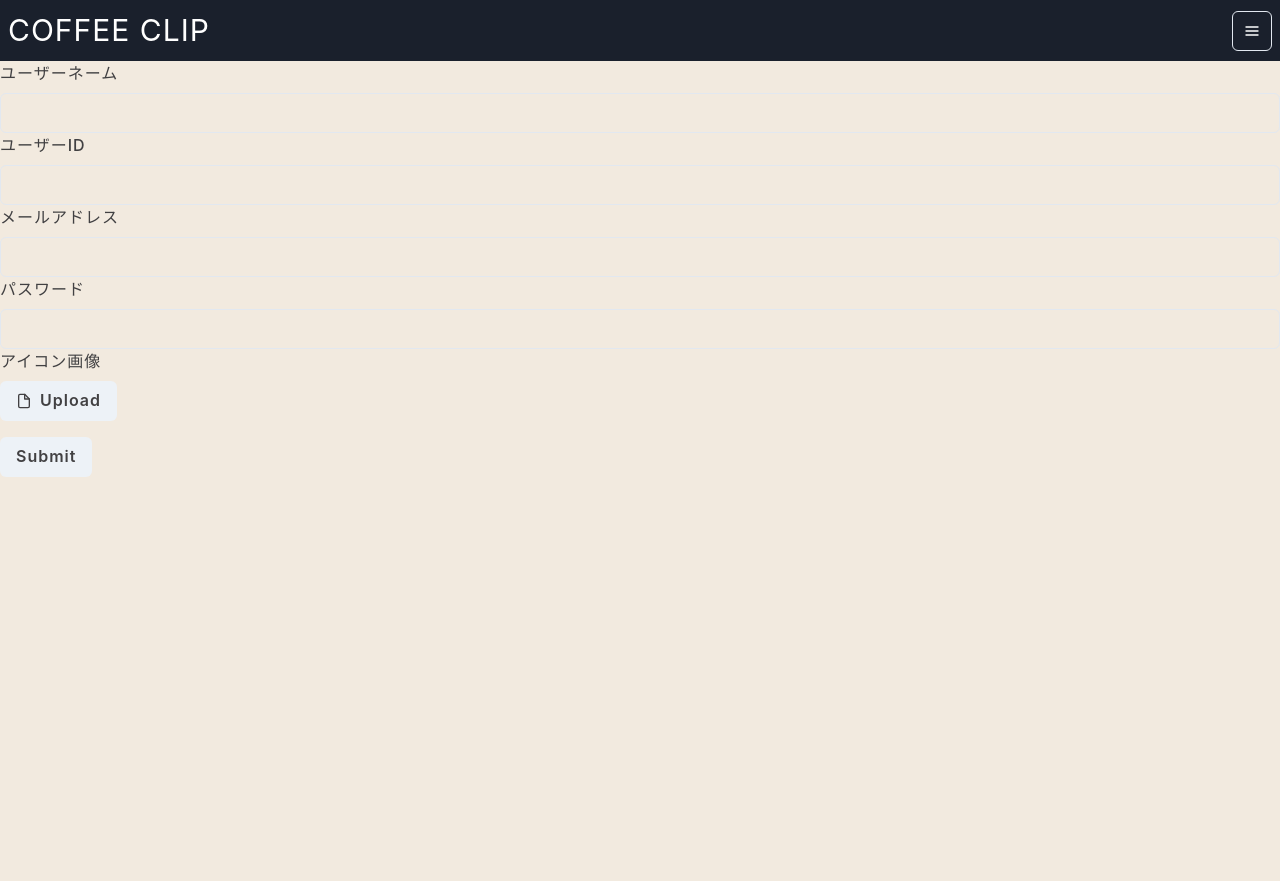
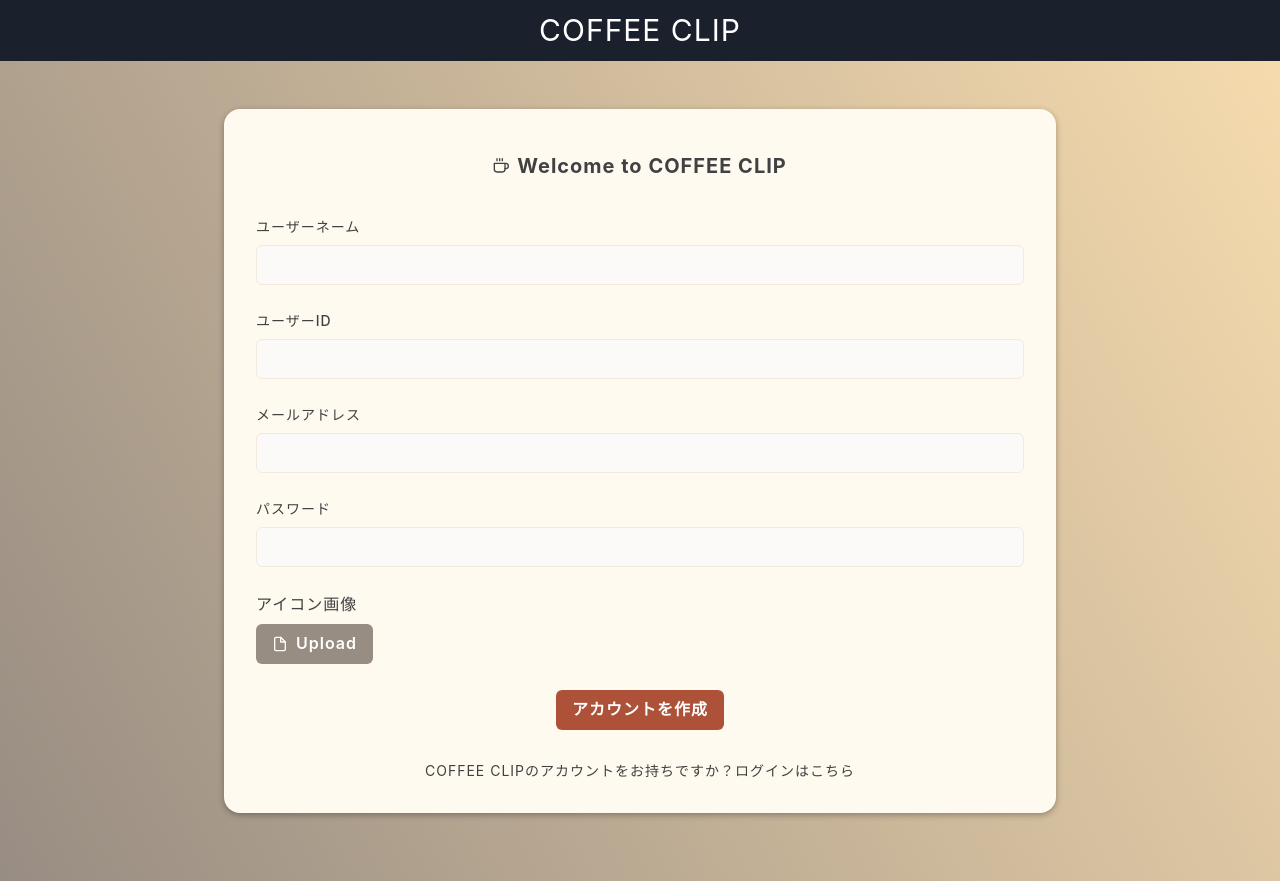
Before and after one commit to ccj7/coffee-clip, a Next.js app in the folder front/: page /user/signup in a window 1280 px wide. Before the commit the page ends 800 px from the top, so only its background shows below. Built offline with nearby package versions, Linux system fonts and the light colour scheme; no server answers.

Commit message:
fix: SignUp画面CSS追加

```diff
--- /dev/null
+++ b/front/components/Header.tsx
@@ -0,0 +1,25 @@
+import {
+  Box,
+  HStack,
+  Text,
+  Center,
+  Link
+} from '@chakra-ui/react'
+
+function Header() {
+  return (
+    <Box>
+        <HStack p="2" bg="gray.800" color="white">
+          <Center w='100%'>
+            <Link
+              href="/"
+              _hover={{ borderBottom: 'none' }}>
+              <Text fontSize="3xl">COFFEE CLIP</Text>
+            </Link>
+          </Center>
+        </HStack>
+    </Box>
+  )
+}
+
+export default Header
--- a/front/components/ImageUpload.tsx
+++ b/front/components/ImageUpload.tsx
@@ -91,7 +91,10 @@ function ImageUpload(props: any) {
               handleChangeImage(e.target.files)
             }}
           />
-          <Button leftIcon={<Icon as={FiFile} />}>Upload</Button>
+          <Button
+            backgroundColor='brand.color4'
+            color='white'
+            leftIcon={<Icon as={FiFile} />}>Upload</Button>
         </InputGroup>
         <FormErrorMessage>
           {errors.thema && errors?.thema.message}
--- a/front/components/InputForm.tsx
+++ b/front/components/InputForm.tsx
@@ -24,8 +24,11 @@ function InputForm(props: any) {
   return (
     <>
       <FormControl isInvalid={errors[thema]}>
-        <FormLabel htmlFor={thema}>{text}</FormLabel>
+        <FormLabel fontSize='sm' htmlFor={thema}>{text}</FormLabel>
         <Input
+          mb='25px'
+          bg='#FCFAF8'
+          borderColor='brand.color6'
           id={thema}
           {...methods.register(thema, {
             // required: true,
--- a/front/pages/user/signup.tsx
+++ b/front/pages/user/signup.tsx
@@ -6,14 +6,15 @@ import axios from 'axios'
 
 import { createUserWithEmailAndPassword, getAuth } from 'firebase/auth'
 import firebase from '../../auth/firebaseConfig'
-import { useAuthContext } from '../../auth/AuthContext'
 import { isLoggedIn } from '../../util'
 
-import Header from '../../components/shop/Header'
+import Header from '../../components/Header'
 import InputForm from '../../components/InputForm'
 import ImageUpload from '../../components/ImageUpload'
 
-import { Button } from '@chakra-ui/react'
+import { Box, Button, Heading, Center, HStack } from '@chakra-ui/react'
+import { FiCoffee } from 'react-icons/fi'
+import Link from 'next/link'
 
 const Signup: WithGetAccessControl<VFC> = () => {
   const methods = useForm()
@@ -56,12 +57,29 @@ const Signup: WithGetAccessControl<VFC> = () => {
       })
   }
   return (
-    <div>
+    <Box
+      background="#988d83"
+      backgroundImage="linear-gradient(62deg, #988d83 0%, #f7dcae 100%)"
+      pb='20px'>
       <Head>
         <title>ユーザー Sign-Up</title>
         <meta name="Sign-Up" content="ユーザー サインアップ" />
       </Head>
       <Header />
+      <Box
+        w={{ base: '80%', md: '65%' }}
+        ml="auto" mr="auto">
+        <Box
+          my={12} p={8}
+          borderRadius='16px'
+          backgroundColor='orange.50'
+          boxShadow='0px 2px 6px rgba(0, 0, 0, 0.3)'>
+          <Center h='50px' mb='25px'>
+            <HStack color='brand.color1'>
+              <FiCoffee />
+              <Heading as='h2' size='md'>Welcome to COFFEE CLIP</Heading>
+            </HStack>
+          </Center>
           <FormProvider {...methods}>
             <form onSubmit={methods.handleSubmit(onSubmit)}>
               <InputForm thema="display_name" text="ユーザーネーム" />
@@ -69,12 +87,23 @@ const Signup: WithGetAccessControl<VFC> = () => {
               <InputForm thema="email" text="メールアドレス" />
               <InputForm thema="password" text="パスワード" />
               <ImageUpload size="sm" thema="icon" text="アイコン画像" />
-          <Button mt={4} type="submit">
-            Submit
+              <Center mt='10px'>
+                <Button
+                  backgroundColor='brand.color2'
+                  color='white'
+                  mt={4}
+                  type="submit">
+                  アカウントを作成
                 </Button>
+              </Center>
             </form>
           </FormProvider>
-    </div>
+          <Center mt='30px' fontSize='sm'>
+            <Link href='/user/signin'>COFFEE CLIPのアカウントをお持ちですか？ログインはこちら</Link>
+          </Center>
+        </Box>
+      </Box>
+    </Box>
   )
 }
 
```
Lines whose indentation alone changed are shown as unchanged.
